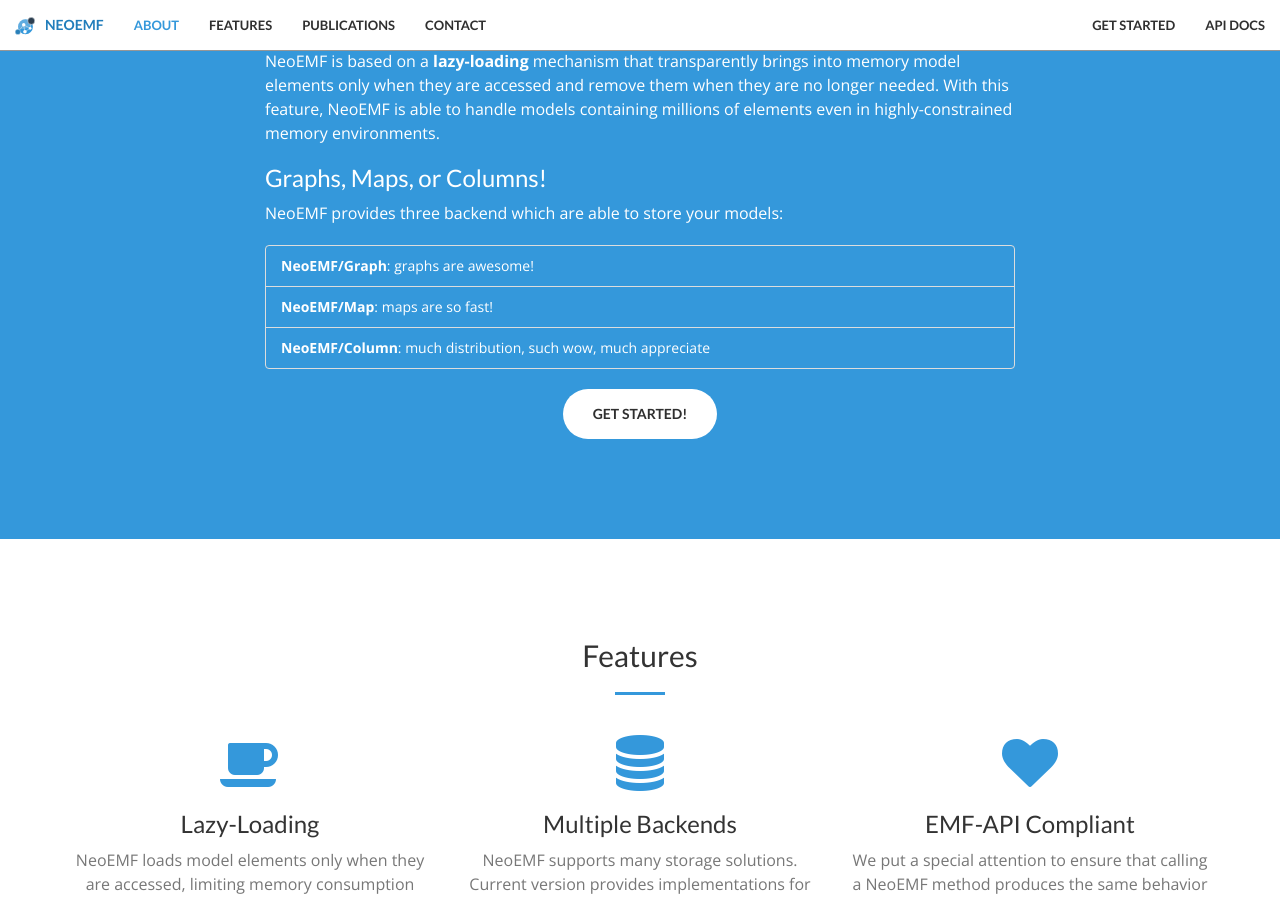
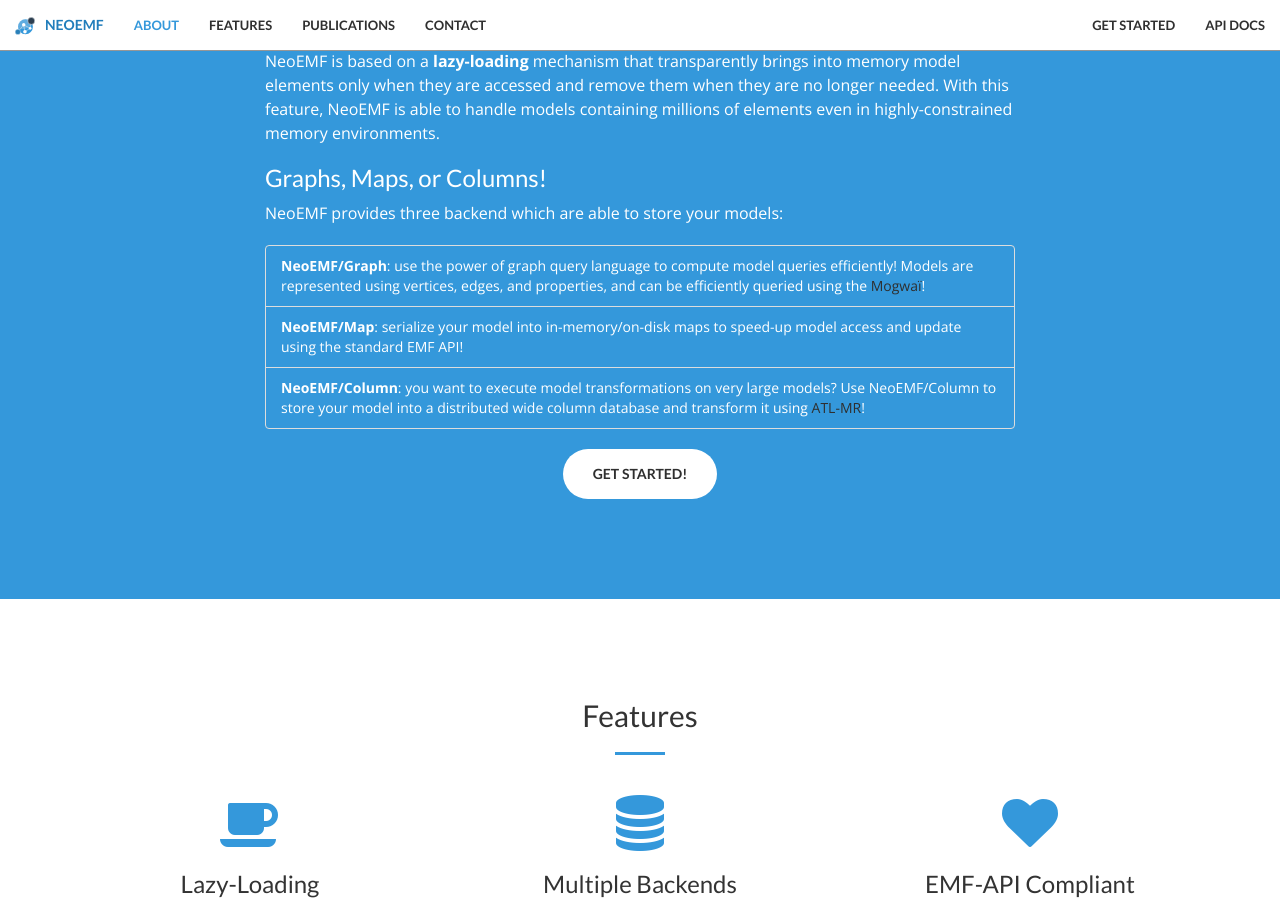
Before and after one commit to atlanmod/NeoEMF-Website, a Jekyll site: the page built from index.html, in a window 1280 px wide and 900 px high, scrolled down 1152 px. Built offline with Jekyll 4.4.1, drawn with Linux system fonts in a browser that asks for light colours.

Commit message:
add basic description in about section

```diff
--- a/_includes/about.html
+++ b/_includes/about.html
@@ -9,9 +9,9 @@
                 <h3 class="section-heading">Graphs, Maps, or Columns!</h3>
                 <p>NeoEMF provides three backend which are able to store your models:</p>
                 <ul class="list-group">
-                    <li class="list-group-item"><strong>NeoEMF/Graph</strong>: graphs are awesome!</li>
-                    <li class="list-group-item"><strong>NeoEMF/Map</strong>: maps are so fast!</li>
-                    <li class="list-group-item"><strong>NeoEMF/Column</strong>: much distribution, such wow, much appreciate</li>
+                    <li class="list-group-item"><strong>NeoEMF/Graph</strong>: use the power of graph query language to compute model queries efficiently! Models are represented using vertices, edges, and properties, and can be efficiently queried using the <a href="https://github.com/atlanmod/Mogwai">Mogwaï</a>!</li>
+                    <li class="list-group-item"><strong>NeoEMF/Map</strong>: serialize your model into in-memory/on-disk maps to speed-up model access and update using the standard EMF API!</li>
+                    <li class="list-group-item"><strong>NeoEMF/Column</strong>: you want to execute model transformations on very large models? Use NeoEMF/Column to store your model into a distributed wide column database and transform it using <a href="https://github.com/atlanmod/ATL_MR">ATL-MR</a>!</li>
                 </ul>
                 <div class="center-block text-center">
                     <a href="https://www.github.com/atlanmod/NeoEMF/wiki/Get-Started" target="_blank" class="btn btn-default btn-xl">Get Started!</a>
--- a/_sass/_base.scss
+++ b/_sass/_base.scss
@@ -343,6 +343,12 @@
     }
 }
 
+// About
+
+#about a {
+    color: $theme-dark;
+}
+
 // Contact
 .contact .fa {
     color: $theme-dark;
```
